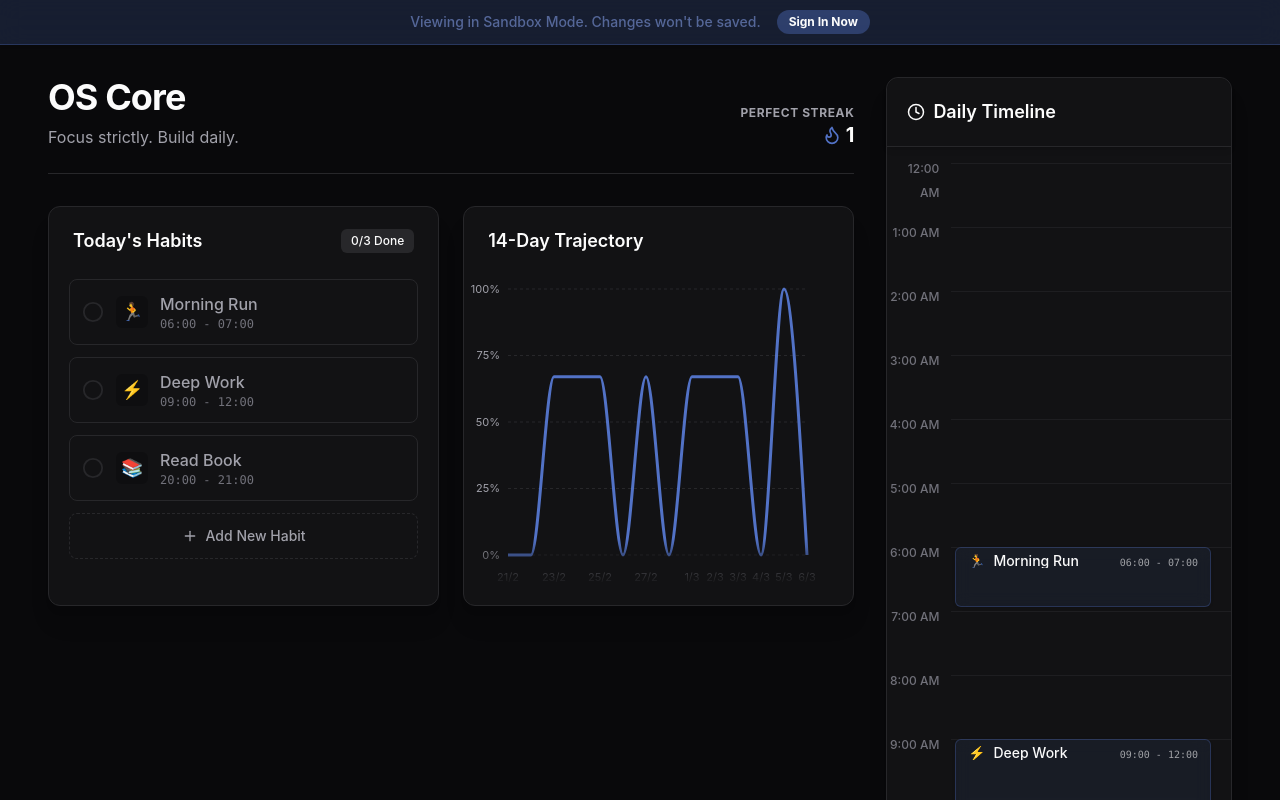
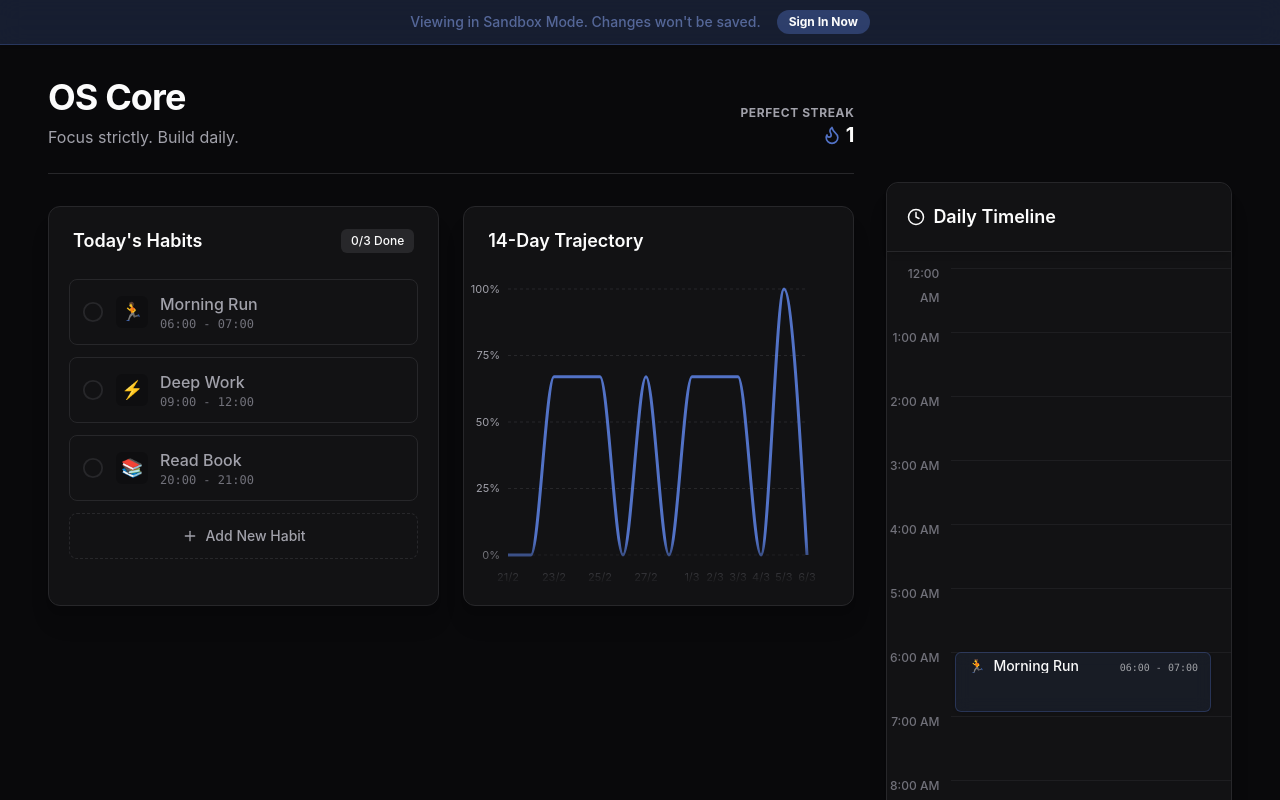
Before and after one commit to Leadin-Vasanthkumar/habit-tracker, a React (Vite) app: page / in a window 1280 px wide. Both pictures are taken after a click on the button "Try Demo (Viewer Mode)". Shown: the top 800 px of the page. Built offline with nearby package versions, Linux system fonts and the light colour scheme.

Commit message:
style: align timeline container top with the other cards

```diff
--- a/src/App.tsx
+++ b/src/App.tsx
@@ -427,10 +427,10 @@ export default function App() {
         </div>
       )}
 
-      <div className="w-full mx-auto px-4 sm:px-8 xl:px-12 mt-4 md:mt-8 space-y-8 flex flex-col lg:flex-row gap-8">
+      <div className="w-full mx-auto px-4 sm:px-8 xl:px-12 mt-4 md:mt-8 flex flex-col lg:flex-row gap-8">
 
         {/* Left Column (70%) */}
-        <div className="lg:w-[70%] space-y-8">
+        <div className="lg:w-[70%] flex flex-col">
           {/* Header */}
           <header className="flex justify-between items-end border-b border-[#27272a] pb-6">
             <div>
@@ -458,7 +458,7 @@ export default function App() {
             </div>
           </header>
 
-          <div className="grid grid-cols-1 md:grid-cols-2 gap-6">
+          <div className="grid grid-cols-1 md:grid-cols-2 gap-6 mt-8">
 
             {/* Today's Checklist */}
             <div className="bg-[#121214] border border-[#27272a] rounded-xl p-5 shadow-xl flex flex-col">
@@ -722,7 +722,7 @@ export default function App() {
         </div>
 
         {/* Right Column (30%) - Timeline Calendar */}
-        <div className="lg:w-[30%] bg-[#121214] border border-[#27272a] rounded-xl shadow-xl flex flex-col h-[770px]">
+        <div className="lg:w-[30%] bg-[#121214] border border-[#27272a] rounded-xl shadow-xl flex flex-col h-[770px] mt-8 lg:mt-[105px]">
           <div className="p-5 border-b border-[#27272a] flex justify-between items-center bg-[#121214] rounded-t-xl z-20 shadow-md">
             <h2 className="text-lg font-semibold text-[#fcfcfc] flex items-center gap-2">
               <Clock size={18} className="text-[#fcfcfc]" /> Daily Timeline
```
